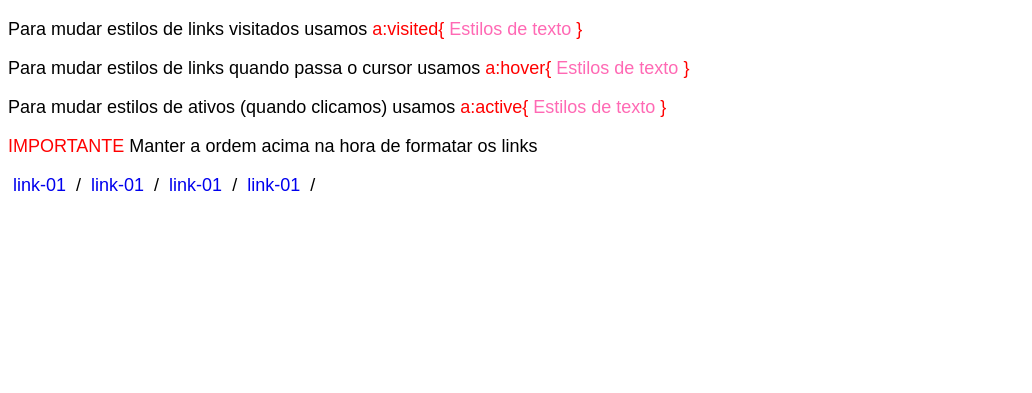
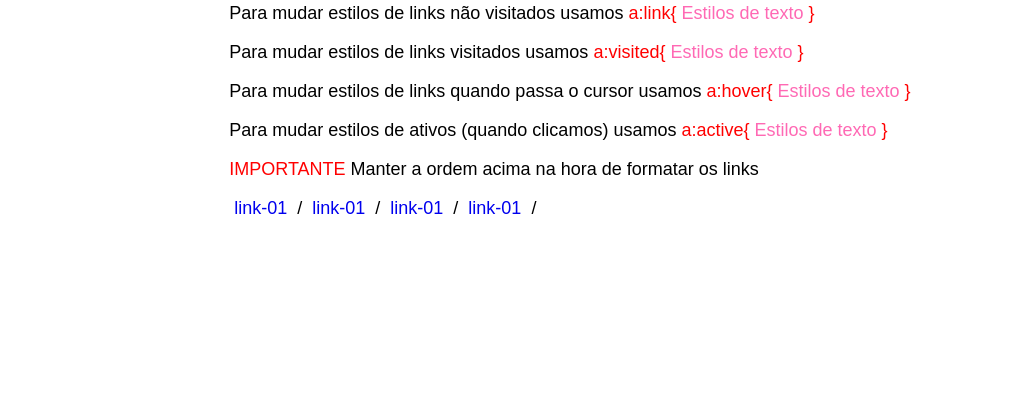
Before and after one commit to Gilherme/cursoCSS, a plain HTML site: page links.html in a window 1280 px wide. Shown: the part 407-800 px from the top of the page, without its empty margins (0-1032 px from the left). Drawn offline with Linux system fonts and the light colour scheme.

Commit message:
Apenas conteudo

```diff
--- a/cursoCss.css
+++ b/cursoCss.css
@@ -1,4 +1,8 @@
-
+#container{
+	width: 65%;
+	margin: 0px auto;
+	padding: 5px;
+}
 
 .explicativo{
 	font-size: 20px;
--- a/links.html
+++ b/links.html
@@ -37,7 +37,7 @@
 		<li><a href="posicionamento.html">Posicionamento</a></li>
 	</ul>
 
-	<div>
+	<div id="container">
 		<h1>Formatando Links</h1>
 		<p>Podemos mudar a cor de um link usando a propriedade <span class="codigo">color: <span class="text-blue">cor</span> ;</span> Como já vimos em <a href="textos.html">Textos</a></p>
 		<p>Para mudar estilos de links não visitados usamos <span class="text-red">a:link{ <span class="codigo">Estilos de texto</span> }</span></p>
```
Also changed, not shown: bacground.html (+2 -1 lines), boxModel.html (+1 -1 lines), elementosFlutuantes.html (+1 -1 lines), inlineBlock.html (+1 -1 lines), noticias.html (+2 -2 lines), posicionamento.html (+4 -0 lines), textos.html (+1 -1 lines).
